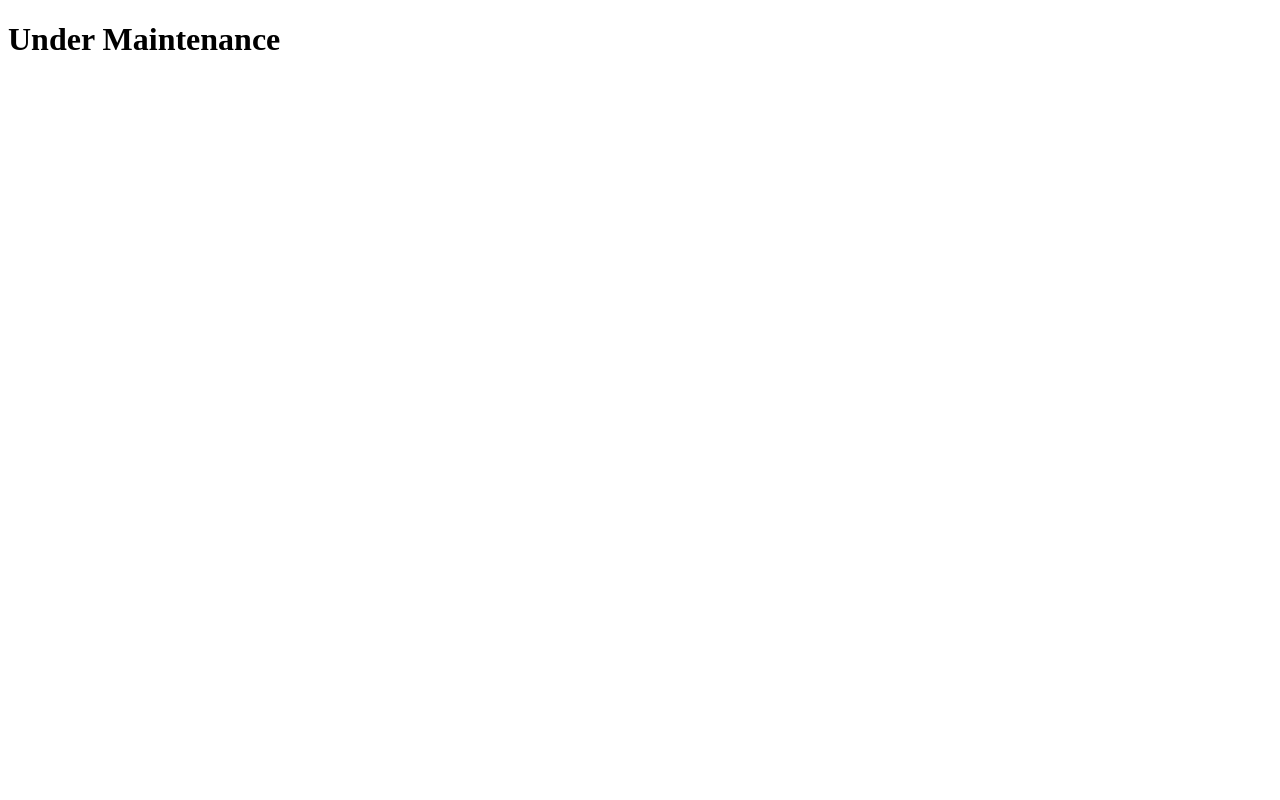
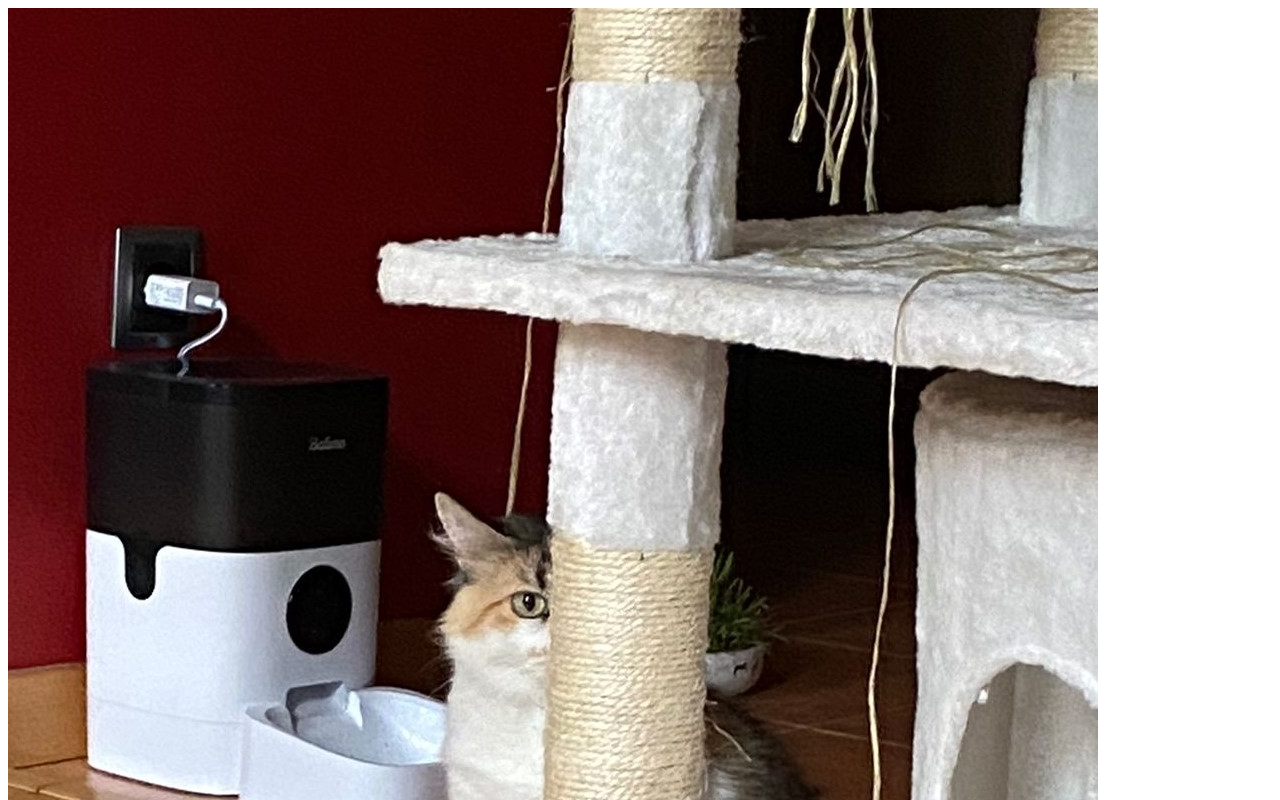
Before and after one commit to MaxCanoRuiz/git-101, a plain HTML site: page index.html in a window 1280 px wide. Shown: the top 800 px of the page. Drawn offline with Linux system fonts and the light colour scheme.

Commit message:
I added a picture of Pepper

```diff
--- a/index.html
+++ b/index.html
@@ -2,6 +2,7 @@
 <html>
 	<head></head>
 	<body>
-	<h1>Under Maintenance</h1>
+		<img src="SneakyPepper.png" alt="">
+	<h1>Sneaky Pepper</h1>
 	</body>
 </html>
```
Also changed, not shown: SneakyPepper.png (added).
